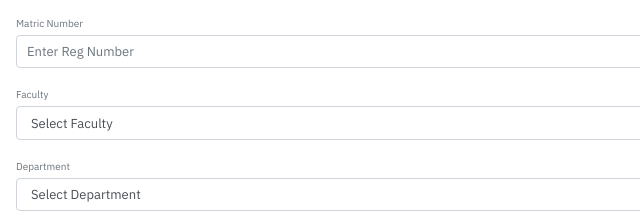
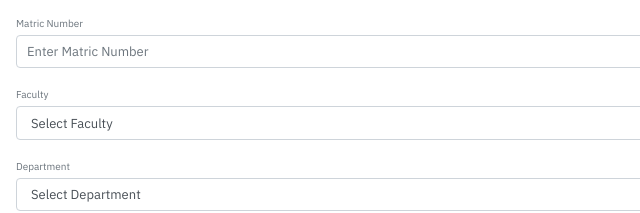
Before and after one commit to onyekakaizer/onyekakaizer.github.io, a plain HTML site: page signup.html in a window 1280 px wide. Shown: the part 207-420 px from the top of the page, 0-640 px from the left. Drawn offline with Linux system fonts and the light colour scheme; a script that the page names is missing.

Commit message:
Add files via upload

```diff
--- a/signup.html
+++ b/signup.html
@@ -45,7 +45,7 @@ Create Student Account
 </div>
 <div class="form-group">
 <label class="text-muted f-10 mb-1">Matric Number</label>
-<input type="text" class="form-control" placeholder="Enter Reg Number" id="regno" required>
+<input type="text" class="form-control" placeholder="Enter Matric Number" id="regno" required>
 </div>
 <div class="form-group">
 <label class="text-muted f-10 mb-1">Faculty</label>
```
